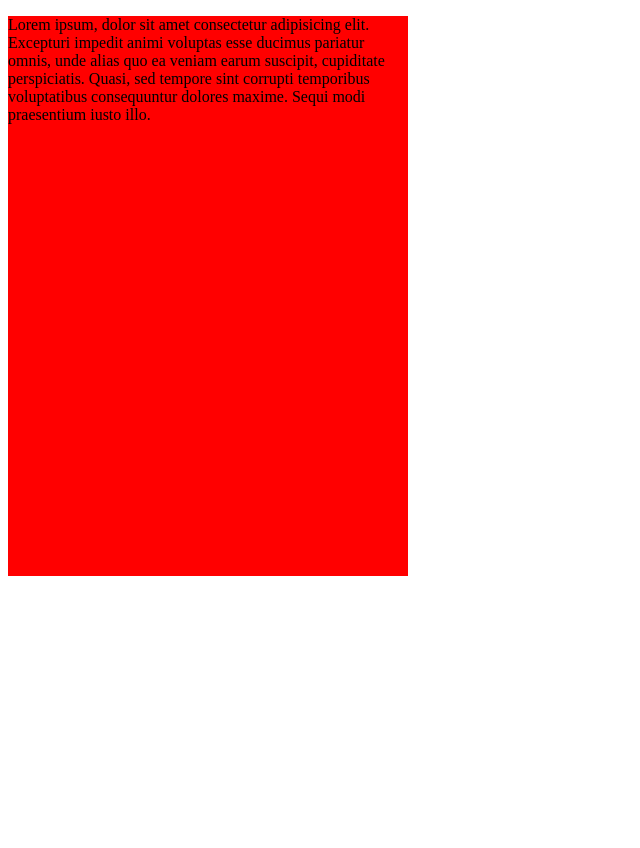
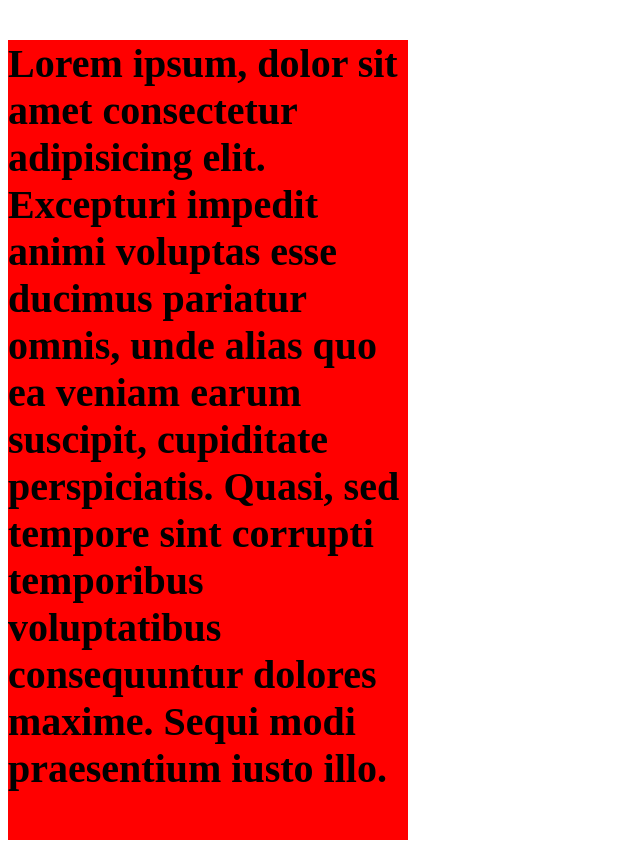
Before and after one commit to VRA9000/CSS-Crash-Course, a plain HTML site: page index.html in a window 1280 px wide. Shown: the whole page, without its empty margins (0-640 px from the left). Before the commit the page ends 800 px from the top, so only its background shows below. Drawn offline with Linux system fonts and the light colour scheme.

Commit message:
CSS edited

```diff
--- a/style.css
+++ b/style.css
@@ -1,6 +1,12 @@
 div {
+  /*  Width and Height */
   width: 100%;
   max-width: 400px;
-  height: 70vh;
+  height: 100vh;
   background-color : red;
+
+  /* Fonts */
+
+  font-size: 40px;
+  font-weight: 600;
 }
```
